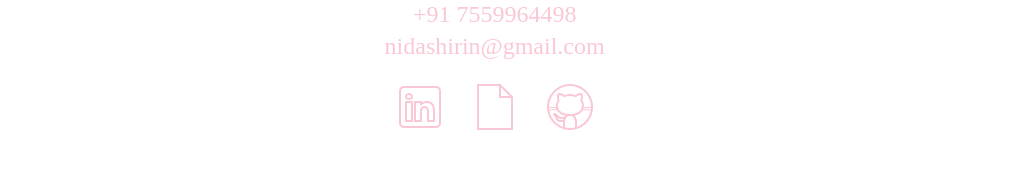
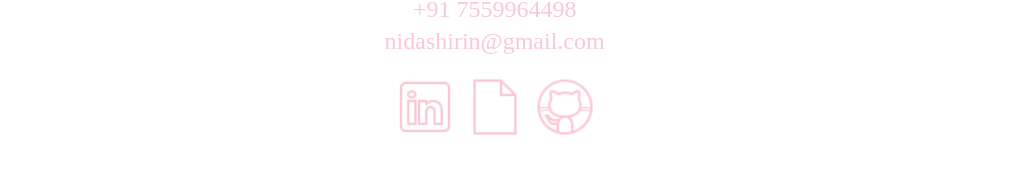
Before and after one commit to Juzznick/freelance-Portfolio, a Next.js app: page / in a window 1280 px wide. Shown: the part 2807-2980 px from the top of the page, without its empty margins (252-1271 px from the left). Built offline with nearby package versions, Linux system fonts and the light colour scheme; a web font is replaced by a local one.

Commit message:
logo size

```diff
--- a/src/app/contact.js
+++ b/src/app/contact.js
@@ -9,13 +9,13 @@ const Contact = () => {
 
             <div className="flex w-50 justify-between mt-5">
                 <a href="https://www.linkedin.com/in/nida-shirin/" target="_blank">
-                    <img width="50" height="50" src="/Logos/linkedin.png" alt="linkedin" />
+                    <img width="60" height="60" src="/Logos/linkedin.png" alt="linkedin" />
                 </a>
-                <a href="/Nida_Shirin_Resume.pdf">
-                    <img width="50" height="50" src="/Logos/file.png" alt="resume" />
+                <a href="/Nida_Shirin_Resume.pdf"  target="_blank">
+                    <img width="60" height="60" src="/Logos/file.png" alt="resume" />
                 </a>
-                <a href="/Nida_Shirin_Resume.pdf">
-                    <img width="50" height="50" src="/Logos/github.png" alt="github" />
+                <a href="/Nida_Shirin_Resume.pdf"  target="_blank">
+                    <img width="60" height="60" src="/Logos/github.png" alt="github" />
                 </a>
             </div>
 
```
